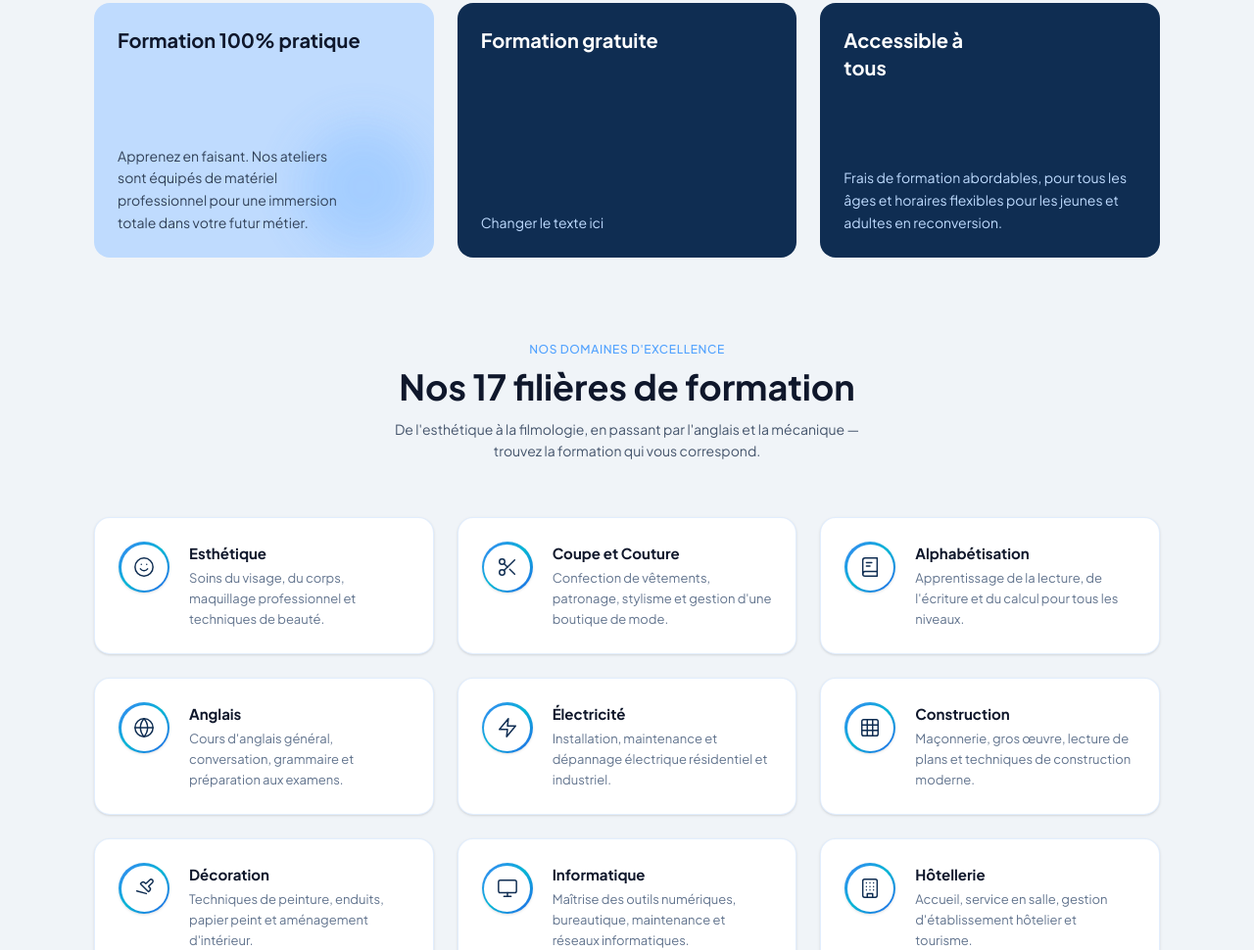
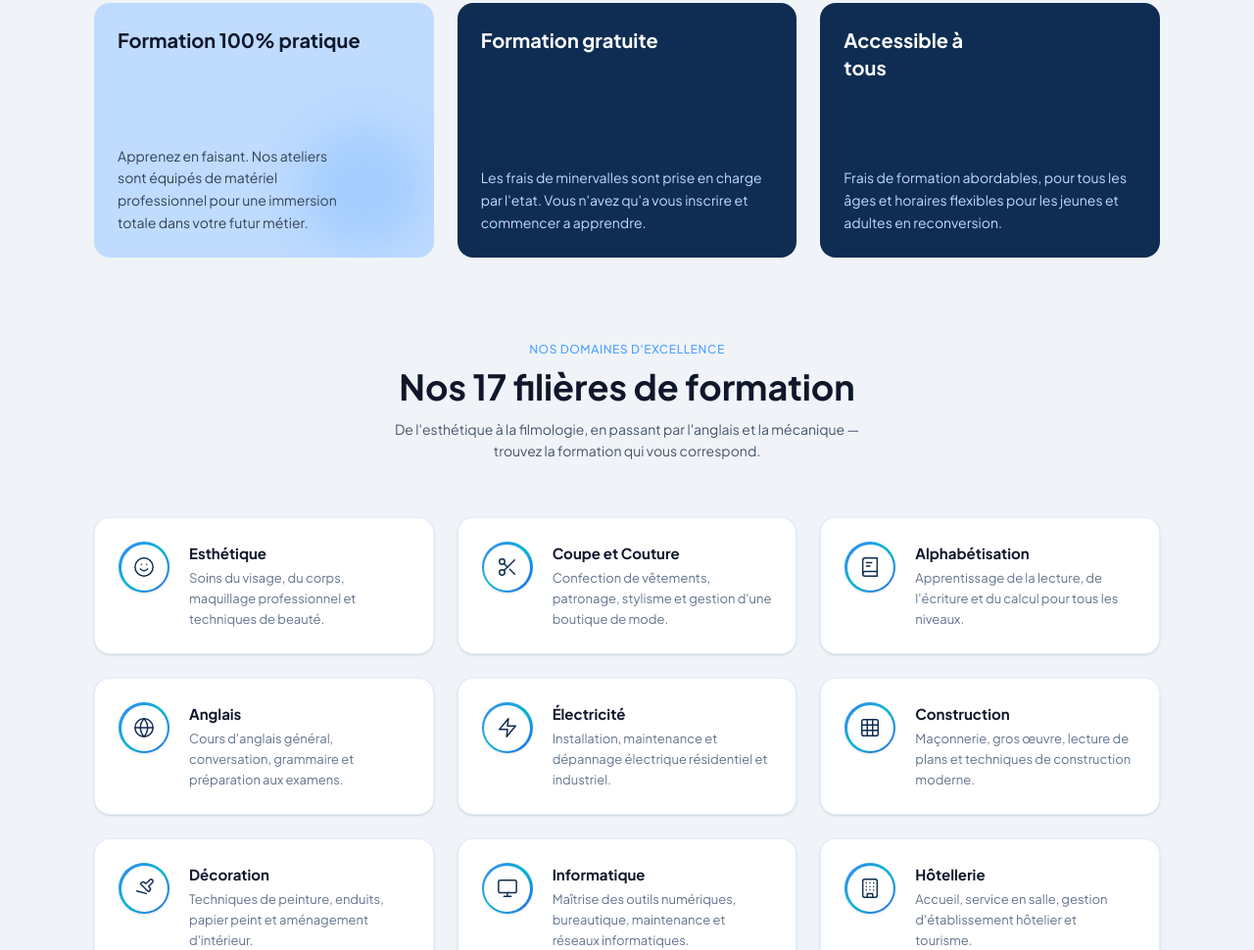
Before and after one commit to GedeonMabengi/CFPMK, a website built with Vite: page index.html in a window 1280 px wide. Shown: the part 1698-2668 px from the top of the page at 98% size. Built offline with nearby package versions, Linux system fonts and the light colour scheme.

Commit message:
J'arrenge un texte mal ecrit dans le code

```diff
--- a/index.html
+++ b/index.html
@@ -316,7 +316,7 @@
                     </div>
                     <div>
                         <p class="text-xs sm:text-sm text-blue-200 leading-relaxed">
-                            Changer le texte ici
+                            Les frais de minervalles sont prise en charge par l'etat. Vous n'avez qu'a vous inscrire et commencer a apprendre.
                         </p>
                     </div>
                 </div>
```
